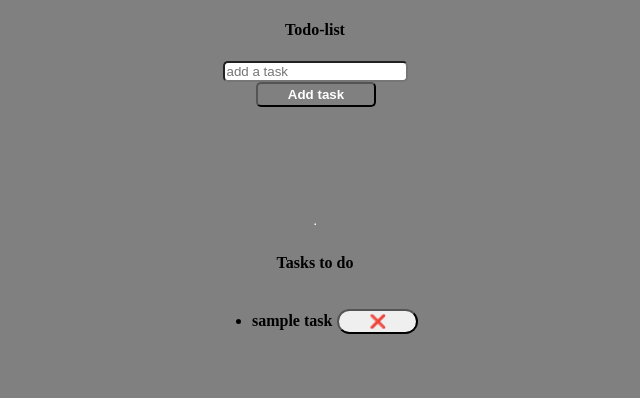
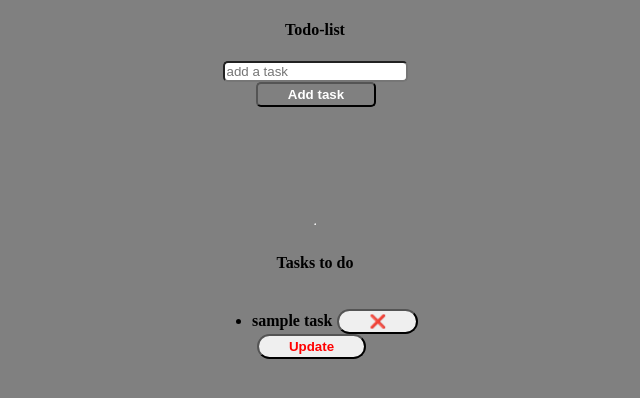
Before and after one commit to Rajit909/React_practice-main-, a React (Create React App) app: page / in a window 1280 px wide. Shown: the top 398 px of the page, without its empty margins (325-965 px from the left). Built offline with nearby package versions, Linux system fonts and the light colour scheme.

Commit message:
uppercase task

```diff
--- a/src/App.css
+++ b/src/App.css
@@ -53,7 +53,8 @@ button{
 input{
     border-radius: 5px;
 }
-#delbtn{
+#taskbtn{
     border-radius: 25px;
     margin-left: 5px;
+    color: red;
 }
--- a/src/component/TodoList.jsx
+++ b/src/component/TodoList.jsx
@@ -19,7 +19,18 @@ function TodoList() {
   };
 
   let delTask = (id) => {
-    setTodos(todos.filter((todo) => todo.id != id))
+    setTodos(todos.filter((todo) => todo.id !== id))
+
+  }
+
+  let upperCaseAll = () => {
+    setTodos((prevTodos) => (
+        prevTodos.map((todo) => {
+        return {
+            ...todo,
+            task: todo.task.toUpperCase()
+        }
+    })))
 
   }
   return (
@@ -56,12 +67,13 @@ function TodoList() {
             {todos.map((todo) => (
               <li key={todo.id}>
                 <span>{todo.task}</span>
-                <button id="delbtn"
+                <button id="taskbtn"
                 onClick={() => delTask(todo.id)}
                 >❌</button>
               </li>
 
-            ))}
+              ))}
+              <button id="taskbtn" onClick={upperCaseAll}>Update</button>
           </ul>
         </div>
       </div>
```
